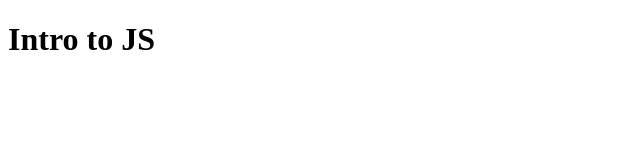
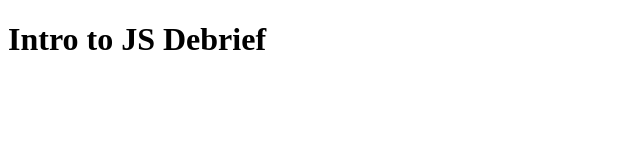
Before and after one commit to zooloft/intro-to-js-debrief, a plain HTML site: page index.html in a window 1280 px wide. Shown: the whole page, without its empty margins (0-640 px from the left). Drawn offline with Linux system fonts and the light colour scheme.

Commit message:
update html file

```diff
--- a/index.html
+++ b/index.html
@@ -1,11 +1,11 @@
 <!DOCTYPE html>
 <html>
     <head>
-        <title>Intro to JS</title>
-        <link rel="stylesheet" href="#">
+        <title>Intro to JS Debrief</title>
+       <!-- <link rel="stylesheet" href="#"> -->
     </head>
     <body>
-        <h1>Intro to JS</h1>
+        <h1>Intro to JS Debrief</h1>
         <main>
 
         </main>
```
